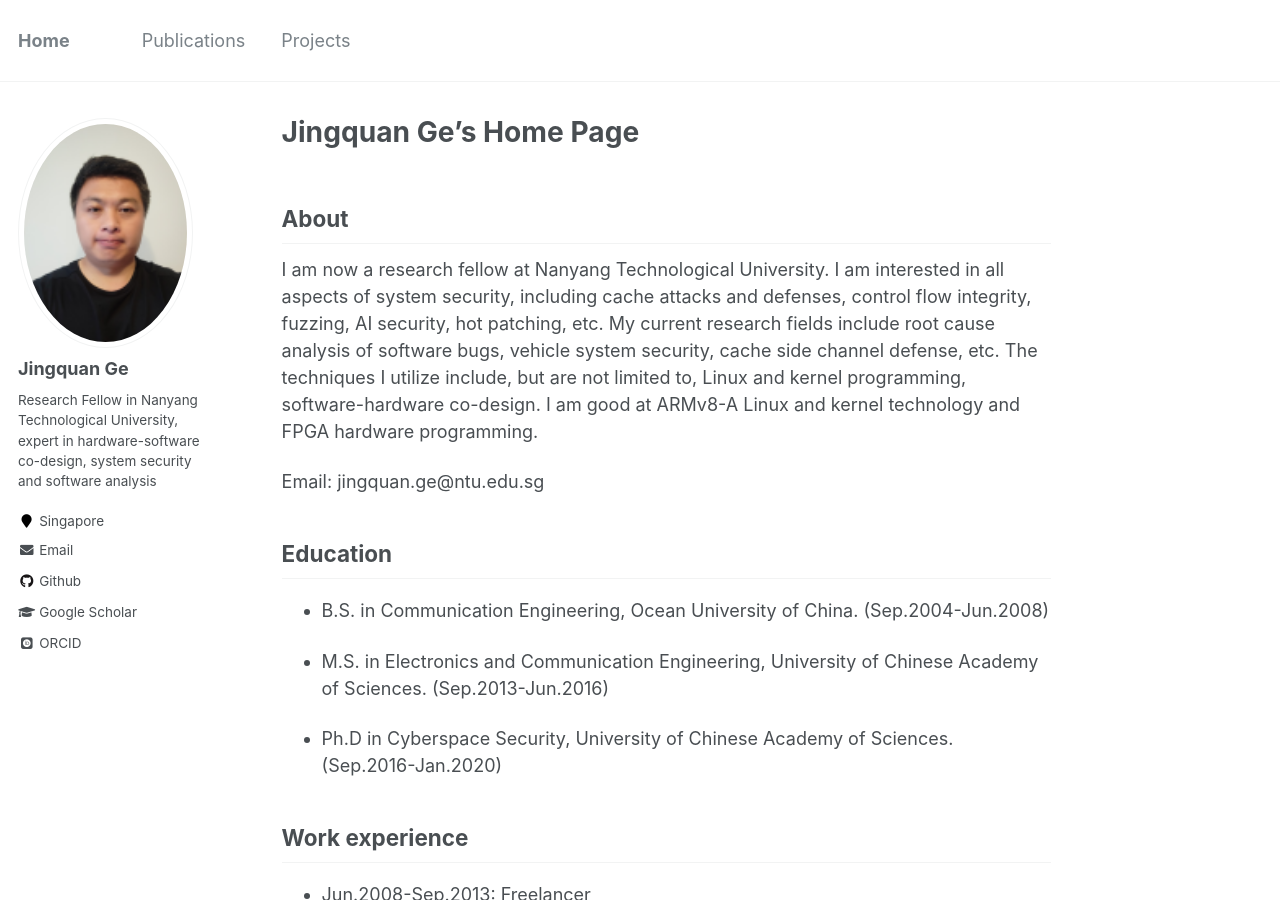
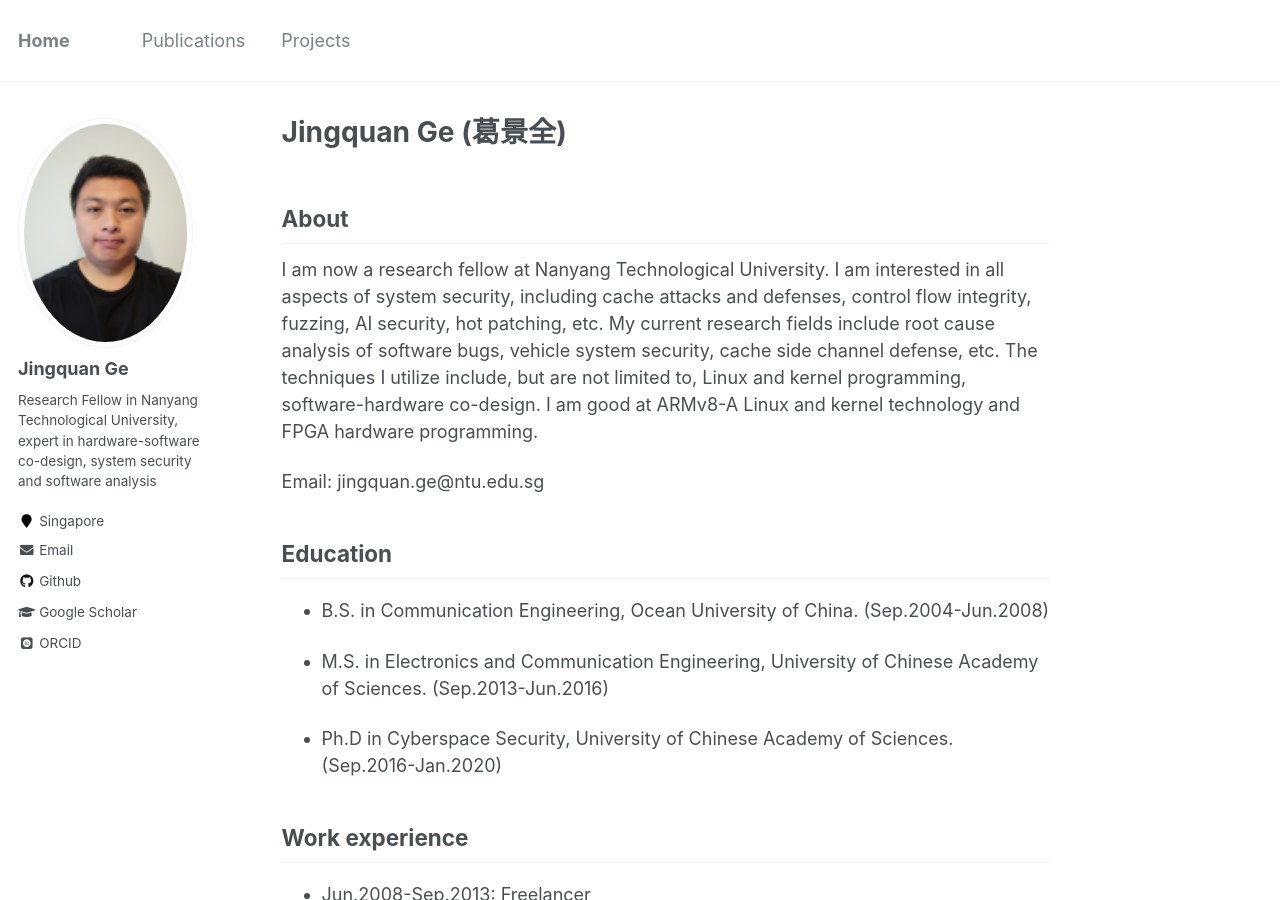
Before and after one commit to gejingquan/gejingquan.github.io, a Jekyll site: the page built from _pages/about.md, in a window 1280 px wide and 900 px high. Built offline with Jekyll 4.4.1, drawn with Linux system fonts in a browser that asks for light colours; some web fonts are replaced.

Commit message:
Update about.md

```diff
--- a/_pages/about.md
+++ b/_pages/about.md
@@ -1,6 +1,6 @@
 ---
 permalink: /
-title: "Jingquan Ge's Home Page"
+title: "Jingquan Ge (葛景全)"
 excerpt: "About me"
 author_profile: true
 redirect_from:
```
